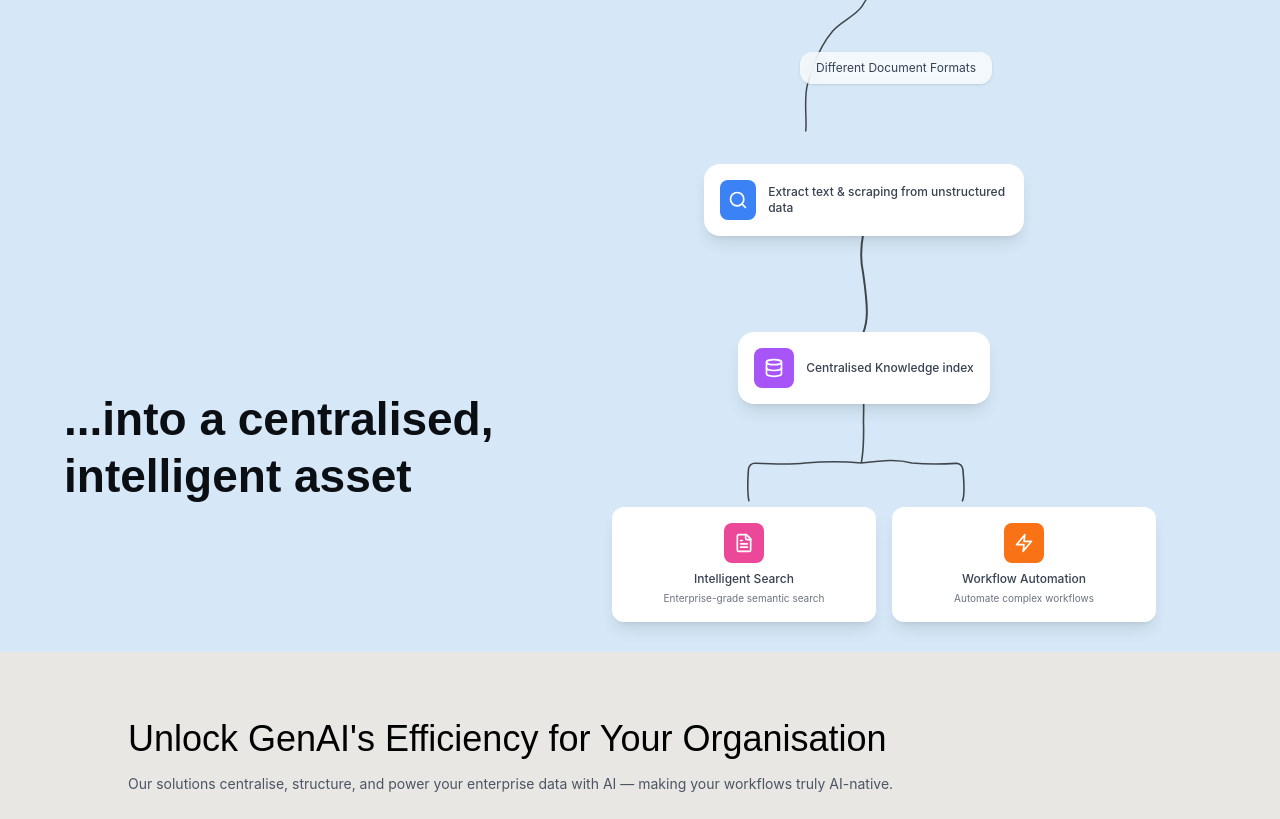
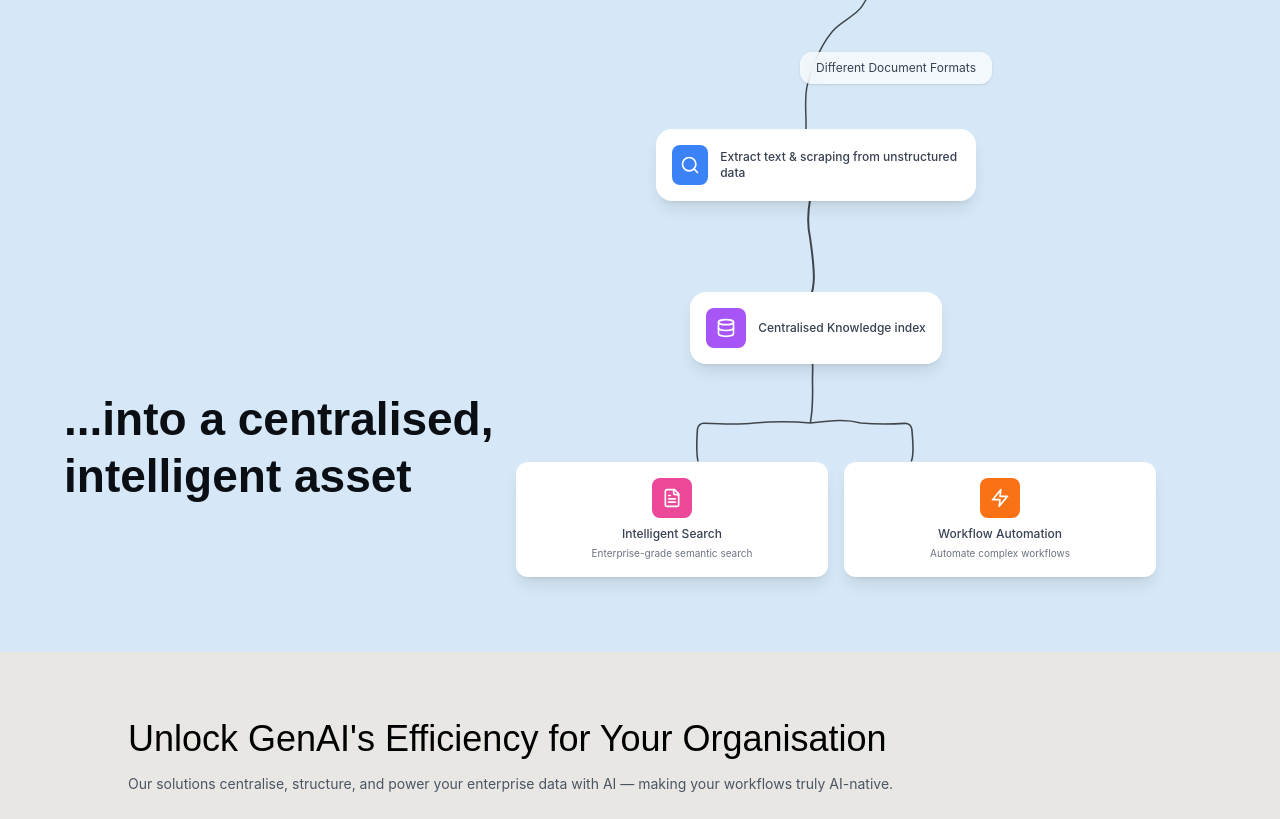
Before and after one commit to hsk-2004/skyforge-website, a React (Vite) app: page / in a window 1280 px wide. Shown: the part 700-1519 px from the top of the page. Built offline with nearby package versions, Linux system fonts and the light colour scheme.

Commit message:
fixed line problem

```diff
--- a/src/components/Hero2.jsx
+++ b/src/components/Hero2.jsx
@@ -41,7 +41,7 @@ const Hero2 = () => {
             className="relative"
           >
             {/* FLOW WRAPPER */}
-            <div className="relative flex flex-col items-center">
+            <div className="relative flex flex-col items-center lg:-ml-24">
 
               {/* TOP NODE */}
               <motion.div
@@ -61,7 +61,7 @@ const Hero2 = () => {
   <div
     className="
       bg-white rounded-2xl shadow-lg p-4 flex items-center gap-3 max-w-xs
-      lg:translate-x-[-80px] lg:translate-y-[-80px]
+      lg:translate-x-[-80px] lg:translate-y-[-115px]
       hover:shadow-2xl transition-shadow duration-0
     "
   >
@@ -76,7 +76,7 @@ const Hero2 = () => {
 </motion.div>
 
 <motion.img
-  src="/line1.svg"   // you can reuse same svg if you want
+  src="/line1.svg"
   alt="connector-mobile"
   className="
     h-[100px] w-auto my-2 pointer-events-none opacity-80
@@ -99,7 +99,7 @@ const Hero2 = () => {
     hidden lg:block        /* 💻 show on laptop, hide on mobile */
   "
   initial={{ opacity: 0, x: 0, y: 0 }}
-  animate={{ opacity: 1, x: -80, y: -90 }}
+  animate={{ opacity: 1, x: -85, y: -125 }}
   transition={{ delay: 0.4, duration: 0.3 }}
 />
 
@@ -120,7 +120,7 @@ const Hero2 = () => {
       flex items-center gap-3 max-w-xs
 
       top-[-100px] left-[1px]          /* 📱 MOBILE: move box */
-      lg:top-0 lg:left-0              /* 💻 DESKTOP unchanged */
+      lg:top-[-40px] lg:left-0              /* 💻 DESKTOP unchanged */
       lg:translate-x-[-80px] lg:translate-y-[-100px]
       hover:shadow-2xl transition-shadow duration-0
     "
@@ -137,17 +137,38 @@ const Hero2 = () => {
 
 
             </div>
-            <motion.img
+           <motion.img
   src="/line2.svg"
-  alt="connector"
-  className="h-[100px] w-auto my-2 pointer-events-none opacity-80"
+  alt="connector-mobile"
+  className="
+    h-[80px] w-auto my-2
+    pointer-events-none opacity-80
+    block lg:hidden        /* 📱 show on mobile only */
+  "
   initial={{ opacity: 0, x: 0, y: 0 }}
-  animate={{ opacity: 1, x: 75, y: -110 }}   // <-- MOVE HERE
+  animate={{ opacity: 1, x: 95, y: -110 }}   // mobile-specific movement
+  transition={{ delay: 0.3, duration: 0.3 }}
+/>
+
+<motion.img
+  src="/line2.svg"
+  alt="connector-desktop"
+  className="
+    h-[100px] w-auto my-2
+    pointer-events-none opacity-80
+    hidden lg:block        /* 💻 show on desktop only */
+    lg:-ml-24
+  "
+  initial={{ opacity: 0, x: 0, y: 0 }}
+  animate={{ opacity: 1, x: 120, y: -150}} // desktop-specific movement
   transition={{ delay: 0.4, duration: 0.3 }}
 />
 
+
+
+
             {/* BOTTOM ROW */}
-            <div className="grid grid-cols-2 gap-4 mt-10">
+            <div className="grid grid-cols-2 gap-4 mt-10 lg:-ml-24">
   <motion.div
     initial={{ opacity: 0, y: 20 }}
     animate={{ opacity: 1, y: 0 }}
@@ -165,7 +186,7 @@ const Hero2 = () => {
     text-center
 
     -mt-[150px]          /* 📱 mobile SAME */
-    lg:-top-[-5px]      /* 💻 desktop UP */
+    lg:-top-[40px]      /* 💻 desktop UP */
     lg:-left-[60px]      /* 💻 desktop LEFT */
     hover:shadow-2xl transition-shadow duration-0
   "
@@ -210,7 +231,7 @@ const Hero2 = () => {
     text-center
 
     -mt-[150px]          /* 📱 mobile SAME */
-    lg:-top-[-5px]      /* 💻 desktop UP */
+    lg:-top-[40px]      /* 💻 desktop UP */
     lg:-left-[60px]      /* 💻 desktop LEFT */
     hover:shadow-2xl transition-shadow duration-0
   "
```
